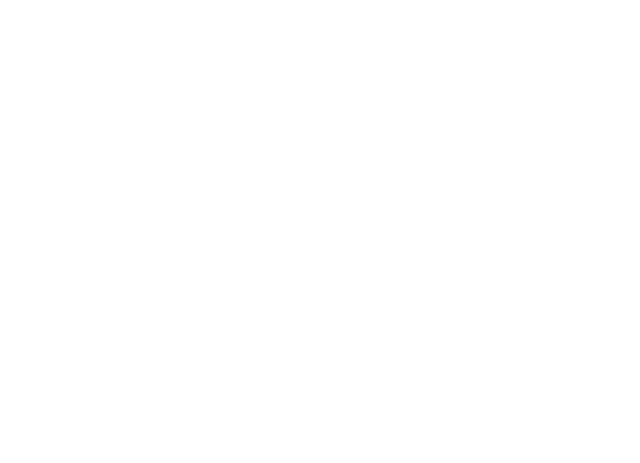
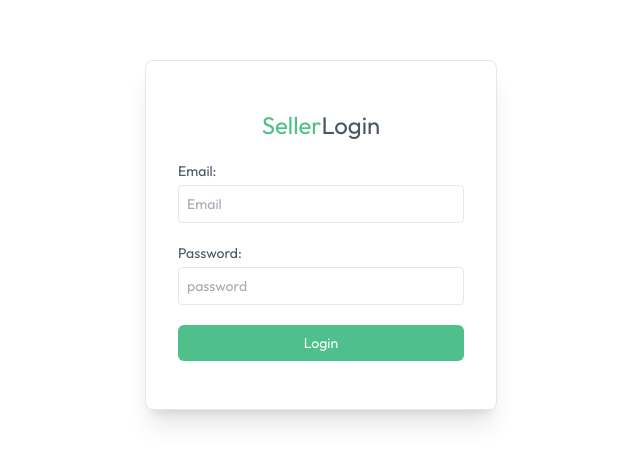
Before and after one commit to sksanoyarali/Greenly, a React (Vite) app in the folder frontend/: page /seller in a window 1280 px wide. Before the commit this address had no page. Shown: the part 165-628 px from the top of the page, without its empty margins (319-959 px from the left). Built offline with nearby package versions, Linux system fonts and the light colour scheme.

Commit message:
added seller login page

```diff
--- a/frontend/src/App.jsx
+++ b/frontend/src/App.jsx
@@ -12,9 +12,10 @@
 import Cart from './pages/Cart'
 import AddAddress from './pages/AddAddress'
 import MyOrders from './pages/MyOrders'
+import SellerLogin from './components/seller/SellerLogin'
 
 const App = () => {
-  const { showUserLogin } = useAppContext()
+  const { showUserLogin, isSeller } = useAppContext()
   const isSellerPath = useLocation().pathname.includes('seller')
   return (
     <div className="">
@@ -33,6 +34,10 @@
           <Route path="/cart" element={<Cart />} />
           <Route path="/add-address" element={<AddAddress />} />
           <Route path="/my-orders" element={<MyOrders />} />
+          <Route
+            path="/seller"
+            element={isSeller ? null : <SellerLogin />}
+          ></Route>
         </Routes>
       </div>
       {!isSellerPath ? <Footer /> : null}
--- /dev/null
+++ b/frontend/src/components/seller/SellerLogin.jsx
@@ -0,0 +1,59 @@
+import React, { useEffect, useState } from 'react'
+import { useAppContext } from '../../context/appContext'
+
+const SellerLogin = () => {
+  const { isSeller, setIsSeller, navigate } = useAppContext()
+  const [email, setEmail] = useState('')
+  const [password, setPassword] = useState('')
+
+  const onSubmitHandler = async (e) => {
+    e.preventDefault()
+    setIsSeller(true)
+  }
+  useEffect(() => {
+    if (isSeller) {
+      navigate('/seller')
+    }
+  }, [isSeller])
+  return (
+    !isSeller && (
+      <form
+        onSubmit={onSubmitHandler}
+        className="min-h-screen flex items-center text-sm text-gray-600"
+      >
+        <div className="flex flex-col gap-5 m-auto items-start p-8 py-12 min-w-80 sm:min-w-88 rounded-lg shadow-xl border border-gray-200">
+          <p className="text-2xl font-medium m-auto">
+            <span className="text-primary">Seller</span>Login
+          </p>
+          <div className="w-full">
+            <p>Email:</p>
+            <input
+              type="email"
+              placeholder="Email"
+              className="border border-gray-200 rounded w-full p-2 mt-1 outline-primary"
+              required
+              onChange={(e) => setEmail(e.target.value)}
+              value={email}
+            />
+          </div>
+          <div className="w-full">
+            <p>Password:</p>
+            <input
+              type="password"
+              placeholder="password"
+              className="border border-gray-200 rounded w-full p-2 mt-1 outline-primary"
+              required
+              onChange={(e) => setPassword(e.target.value)}
+              value={password}
+            />
+            <button className="mt-5 bg-primary text-white w-full py-2 rounded-md cursor-pointer">
+              Login
+            </button>
+          </div>
+        </div>
+      </form>
+    )
+  )
+}
+
+export default SellerLogin
```
